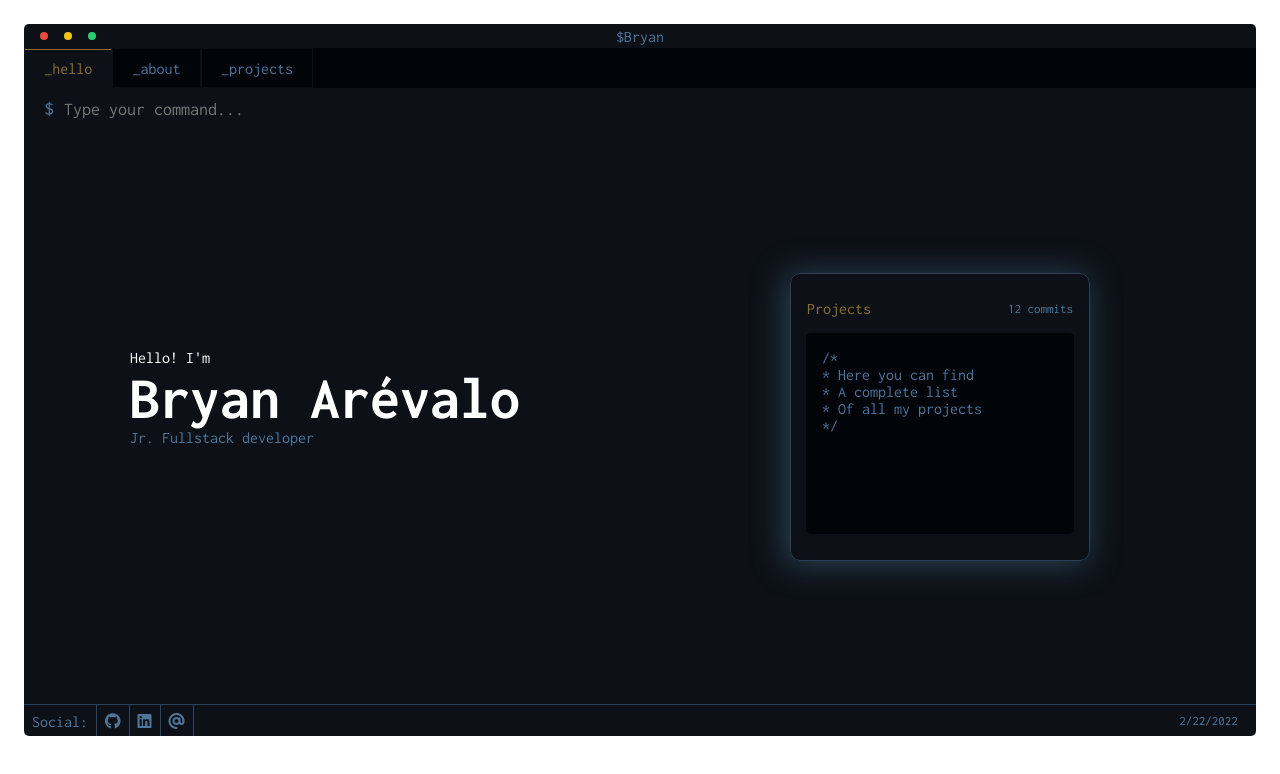
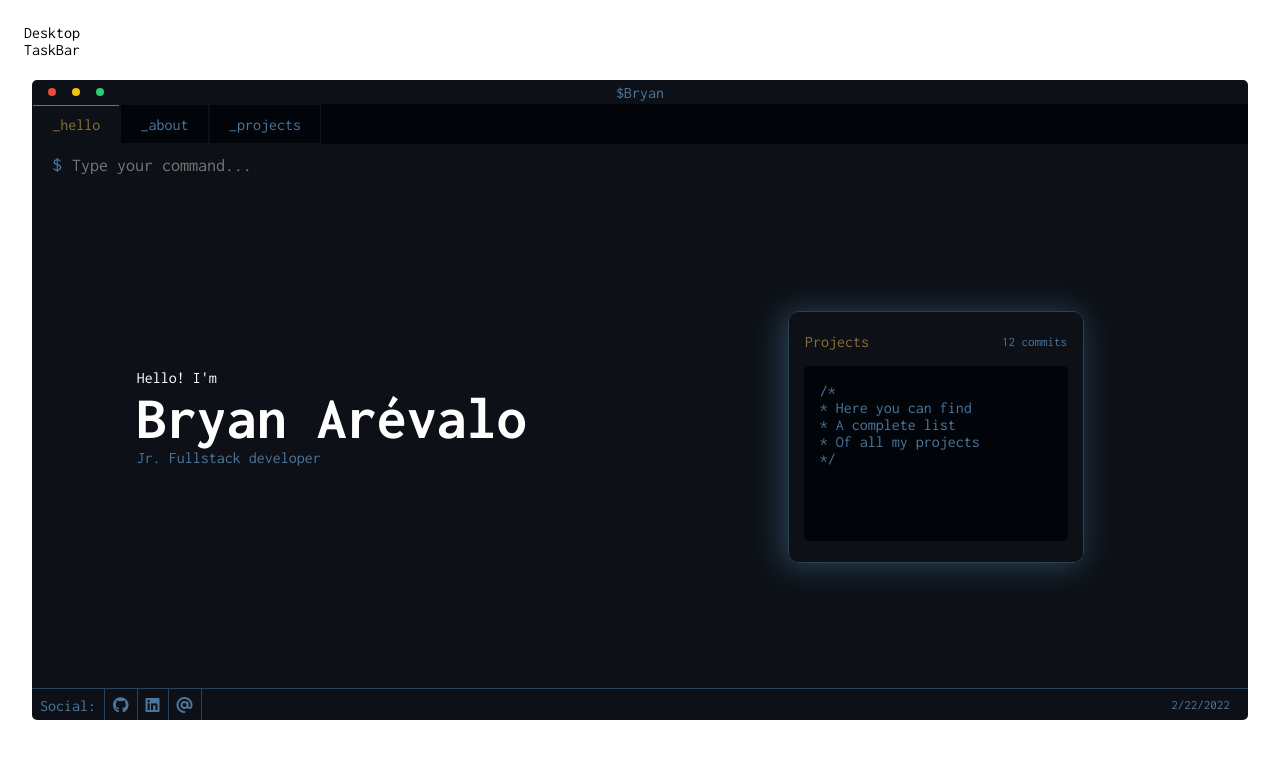
Before and after one commit to ripterdust/Portfolio2022, a React (Create React App) app: page / in a window 1280 px wide. Shown: the top 774 px of the page. Built offline with nearby package versions, Linux system fonts and the light colour scheme.

Commit message:
fixed the terminal size

```diff
--- a/src/App.js
+++ b/src/App.js
@@ -1,8 +1,14 @@
+import { Desktop } from "./components/Desktop";
+import { TaskBar } from "./components/TaskBar";
 import { MainRouter } from "./router/MainRouter";
 
 function App() {
   return <div className="window">
+
+      <Desktop/>
       <MainRouter/>
+
+      <TaskBar/>
   </div>
 }
 
--- a/src/styles/_terminal.scss
+++ b/src/styles/_terminal.scss
@@ -1,7 +1,11 @@
 .terminal{
-    width: 100%;
-    height: 100%;
     background: $base-terminal;
     color: $text-ligth;
     border-radius: 5px;
+    position: absolute;
+    transform: translate(-50%, -50%);
+    top: 50%;
+    left: 50%;
+    width: calc(100% - 4em);
+    height: calc(100vh - 10em);
 }
```
